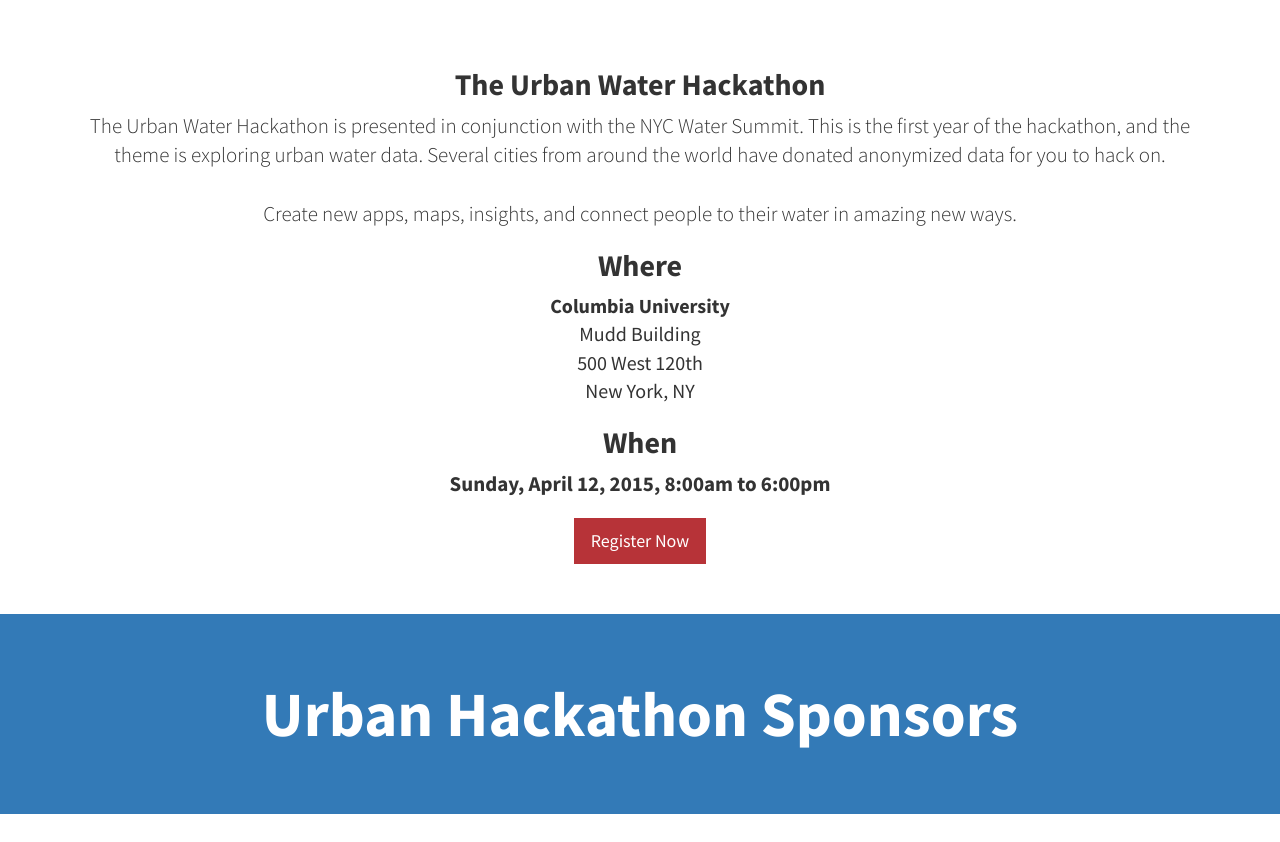
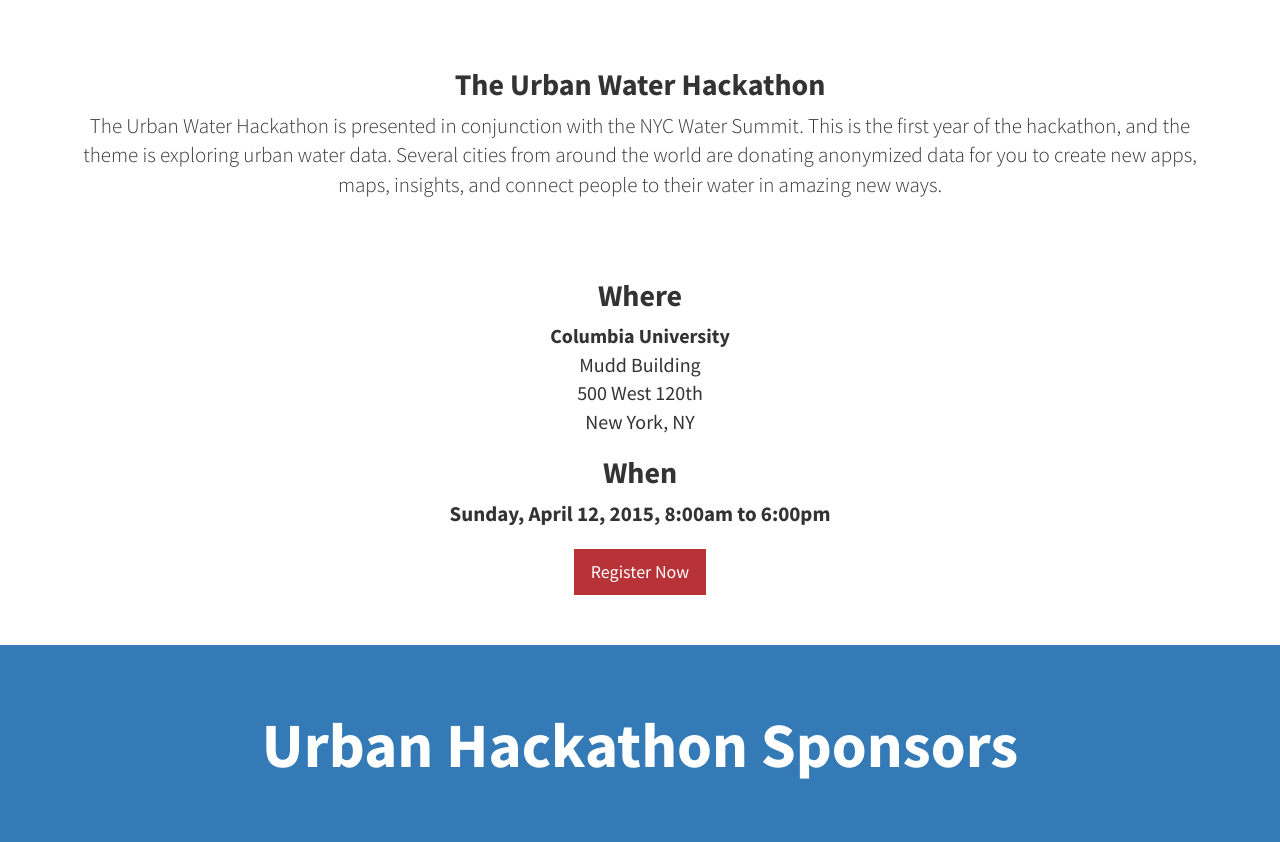
Before and after one commit to BluCarbon/blucarbon.github.io, a plain HTML site: page index.html in a window 1280 px wide. Shown: the part 802-1644 px from the top of the page. Drawn offline with Linux system fonts and the light colour scheme.

```diff
--- a/index.html
+++ b/index.html
@@ -75,10 +75,10 @@
             <div class="row">
                 <div class="col-lg-12 text-center">
                     <h2>The Urban Water Hackathon</h2>
-                    <p class="lead">The Urban Water Hackathon is presented in conjunction with the NYC Water Summit. This is the first year of the hackathon, and the theme is exploring urban water data. Several cities from around the world have donated anonymized data for you to hack on.
+                    <p class="lead">The Urban Water Hackathon is presented in conjunction with the NYC Water Summit. This is the first year of the hackathon, and the theme is exploring urban water data. Several cities from around the world are donating anonymized data for you to create new apps, maps, insights, and connect people to their water in amazing new ways.</p>
                     <br>
                     <br>
-                    Create new apps, maps, insights, and connect people to their water in amazing new ways.</p>
+
                     <h2>Where</h2>
                     <address>
                         <strong>Columbia University</strong></br>
```
